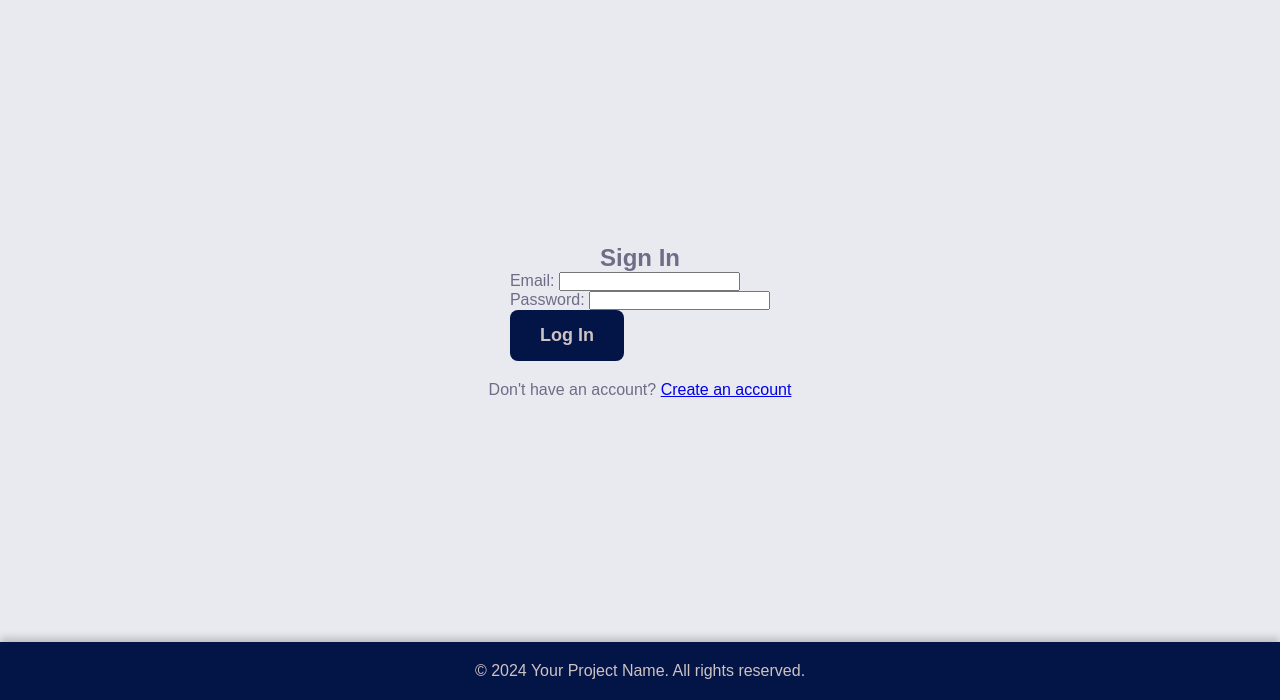
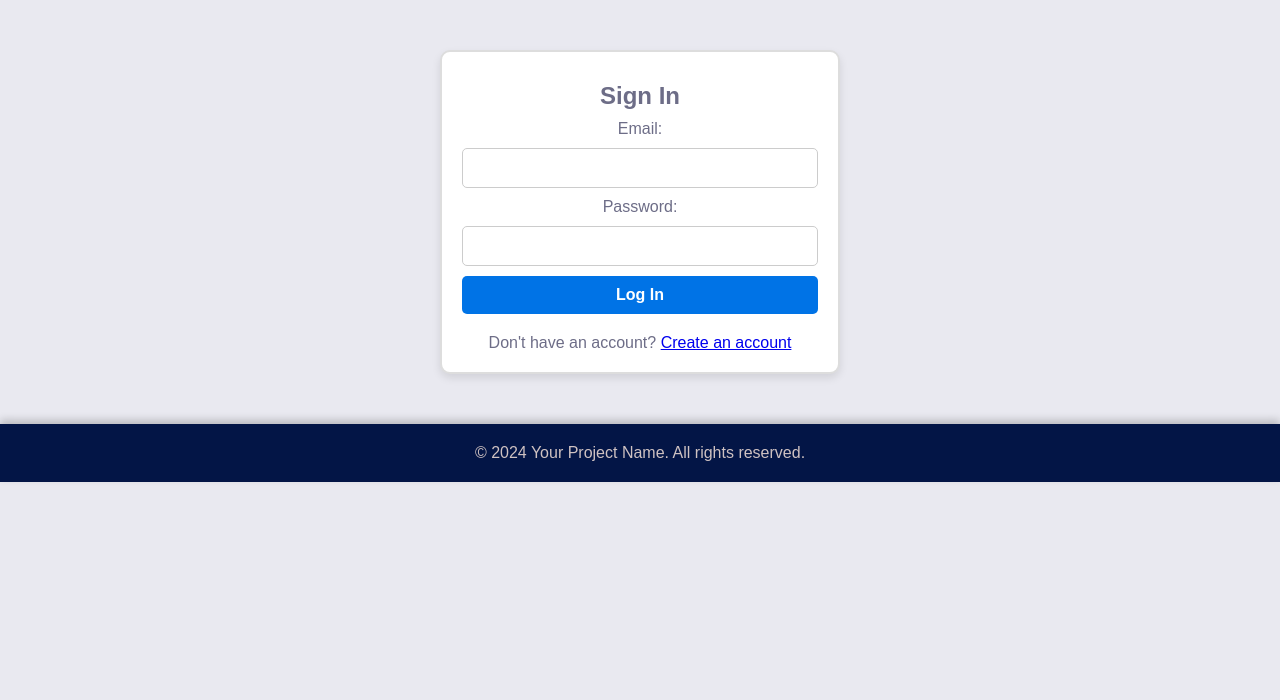
Before and after one commit to Krish14505/24F-CST8276-Group-Assignment, a PHP site: page /signin.html in a window 1280 px wide. Shown: the part 100-800 px from the top of the page. Run offline with PHP 8.4, Linux system fonts and the light colour scheme.

Commit message:
added the div element in sign in

```diff
--- a/css/style.css
+++ b/css/style.css
@@ -240,3 +240,55 @@ button:active {
     text-align: center;
     pointer-events: none;
 }
+
+/* style.css */
+
+/* Basic styling for the input fields */
+.emailInput input,
+.passwordInput input {
+    width: 100%;
+    padding: 10px;
+    margin: 10px 0;
+    border: 1px solid #ccc;
+    border-radius: 5px;
+    font-size: 16px;
+    box-sizing: border-box;
+}
+
+/* Input field focus style */
+.emailInput input:focus,
+.passwordInput input:focus {
+    border-color: #0073e6;
+    outline: none;
+    box-shadow: 0 0 5px rgba(0, 115, 230, 0.5);
+}
+
+/* Button styling */
+.loginButton button {
+    width: 100%;
+    padding: 10px;
+    background-color: #0073e6;
+    color: #fff;
+    border: none;
+    border-radius: 5px;
+    font-size: 16px;
+    cursor: pointer;
+    transition: background-color 0.3s ease;
+}
+
+/* Button hover effect */
+.loginButton button:hover {
+    background-color: #005bb5;
+}
+
+.contentForm {
+    width: 100%;
+    max-width: 400px;
+    margin: 50px auto;
+    padding: 20px;
+    border: 2px solid #ddd;
+    border-radius: 10px;
+    background-color: #fff;
+    box-shadow: 0 4px 8px rgba(0, 0, 0, 0.1);
+    text-align: center;
+}
--- a/signin.html
+++ b/signin.html
@@ -11,16 +11,23 @@
 <body>
 
     <div id="header"></div>
-    <div class="content">
-        <h2>Sign In</h2>
+    <div class="contentForm">
+        <h2 class="HeaderForm" style="padding: 10px;">Sign In</h2>
     <form action="signin.php" method="POST">
-        <label for="email">Email:</label>
-        <input type="email" id="email" name="email" required><br>
 
-        <label for="password">Password:</label>
-        <input type="password" id="password" name="password" required><br>
+        <div class="emailInput">
+            <label for="email">Email:</label>
+            <input type="email" id="email" name="email" required><br>
+        </div>
 
-        <button type="submit">Log In</button>
+        <div class="passwordInput">
+            <label for="password">Password:</label>
+            <input type="password" id="password" name="password" required><br>
+        </div>
+
+        <div class="loginButton">
+            <button type="submit">Log In</button>
+        </div>
     </form>
 
     <p>Don't have an account? <a href="signup.html">Create an account</a></p>
```
